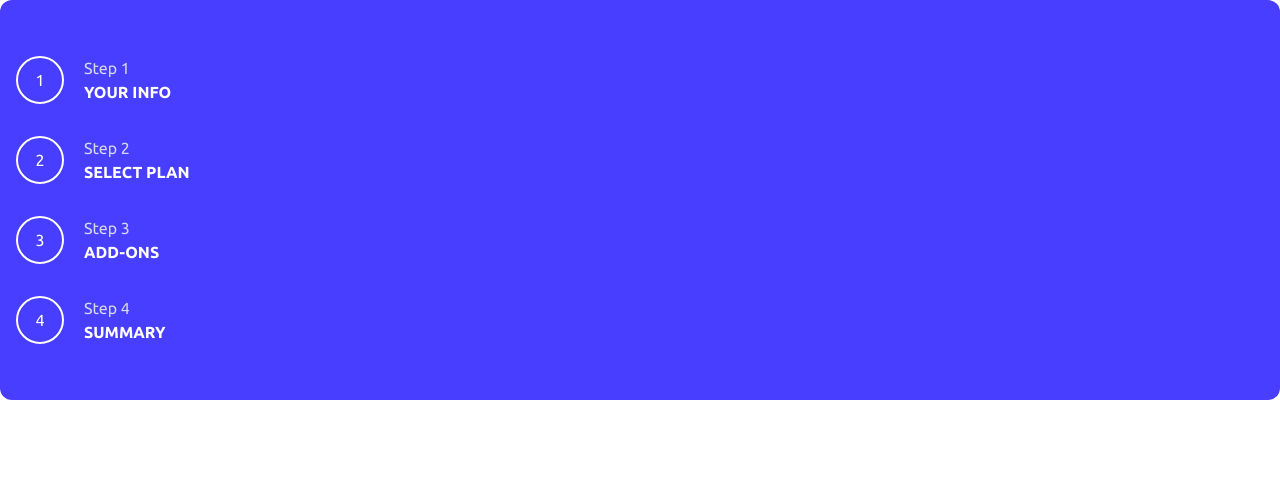
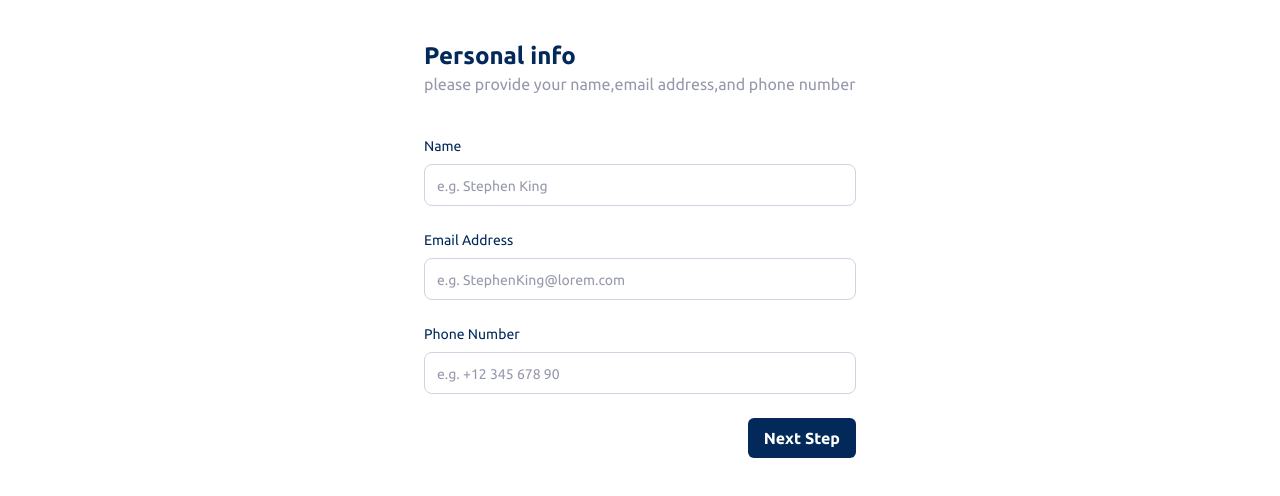
Before and after one commit to JohnAssebe/Multi-step-form, a React app: page / in a window 1280 px wide. Shown: the top 496 px of the page. Built offline with nearby package versions, Linux system fonts and the light colour scheme; the HTML template or start-up script is replaced by a standard one.

Commit message:
feat:step 1 form complete :sparkles:

```diff
--- a/src/App.jsx
+++ b/src/App.jsx
@@ -1,8 +1,8 @@
-import SideBar from "./components/sideBar";
+import FirstStepForm from "./components/step1Form";
 function App() {
   return (
     <>
-      <SideBar />
+      <FirstStepForm />
     </>
   );
 }
--- /dev/null
+++ b/src/components/step1Form.jsx
@@ -0,0 +1,57 @@
+const FirstStepForm = () => {
+  return (
+    <form className="w-full px-4 py-10 bg-White">
+      <div className="max-w-md px-2 mx-auto font-ubuntu">
+        <h4 className="text-2xl font-bold text-Marineblue">Personal info</h4>
+        <p className="text-base text-Coolgray">
+          please provide your name,email address,and phone number
+        </p>
+        <div className="flex flex-col items-start gap-6 py-10">
+          <div className="w-full space-y-2">
+            <label htmlFor="name" className="block text-sm text-Marineblue">
+              Name
+            </label>
+            <input
+              id="name"
+              type="text"
+              className="w-full px-3 py-2 border rounded-lg outline-none focus:border-Marineblue border-slate-300 placeholder:text-Coolgray placeholder:text-sm"
+              placeholder="e.g. Stephen King"
+            />
+          </div>
+
+          <div className="w-full space-y-2">
+            <label htmlFor="name" className="block text-sm text-Marineblue">
+              Email Address
+            </label>
+            <input
+              id="name"
+              type="email"
+              className="w-full px-3 py-2 border rounded-lg outline-none focus:border-Marineblue border-slate-300 placeholder:text-Coolgray placeholder:text-sm"
+              placeholder="e.g. StephenKing@lorem.com"
+            />
+          </div>
+
+          <div className="w-full space-y-2">
+            <label htmlFor="name" className="block text-sm text-Marineblue">
+              Phone Number
+            </label>
+            <input
+              id="name"
+              type="tel"
+              className="w-full px-3 py-2 border rounded-lg outline-none focus:border-Marineblue border-slate-300 placeholder:text-Coolgray placeholder:text-sm"
+              placeholder="e.g. +12 345 678 90"
+            />
+          </div>
+          <button
+            type="submit"
+            className="px-4 py-2 ml-auto text-base font-semibold text-white rounded-md bg-Marineblue"
+          >
+            Next Step
+          </button>
+        </div>
+      </div>
+    </form>
+  );
+};
+
+export default FirstStepForm;
```
Also changed, not shown: src/components/step2Form.jsx (added), src/components/step3Form.jsx (added), src/components/step4Form.jsx (added).
